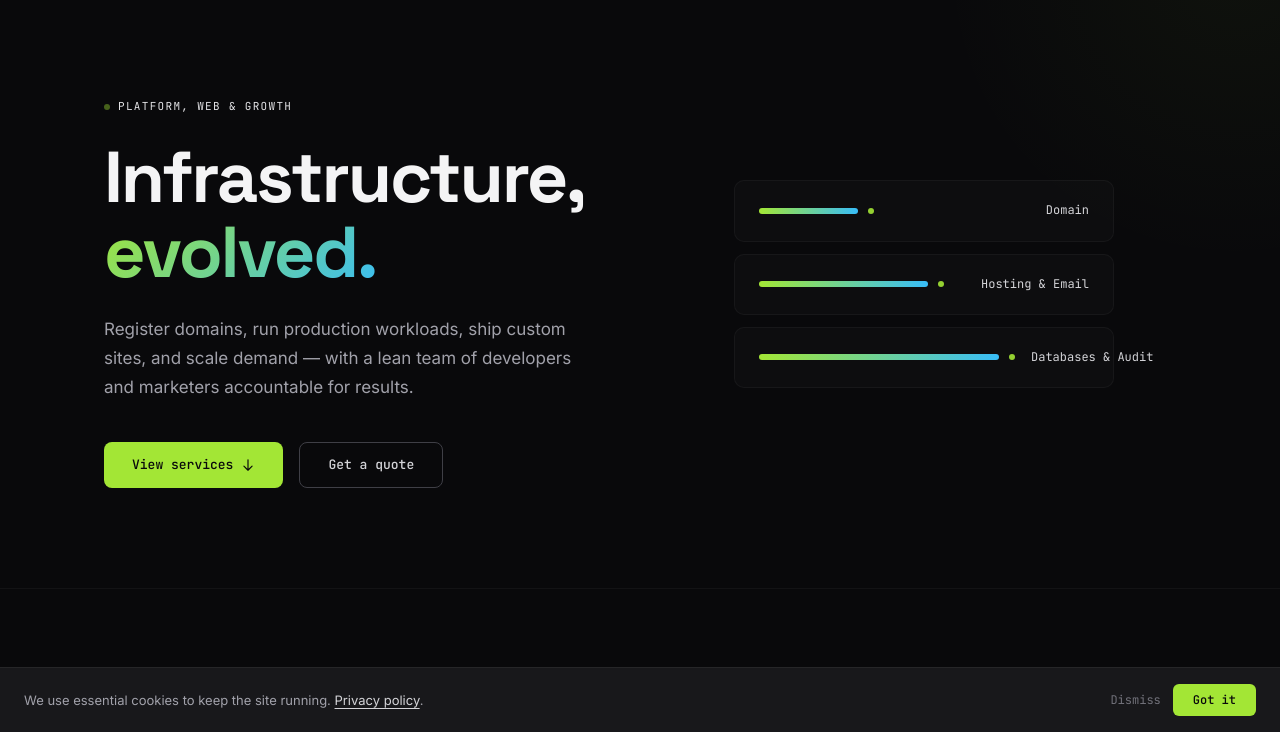
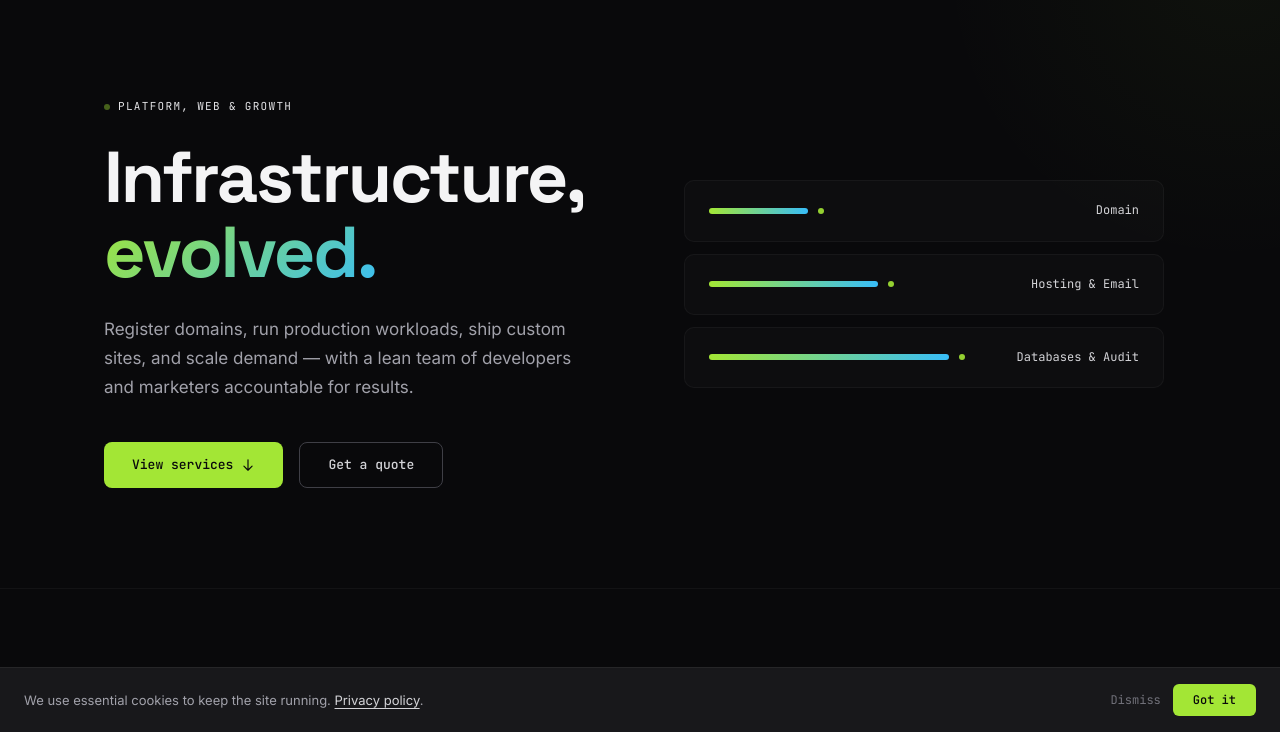
Before and after one commit to redsurfer1/lawenots, a plain HTML site: page index.html in a window 1280 px wide. Shown: the part 68-800 px from the top of the page. Drawn offline with Linux system fonts and the light colour scheme.

Commit message:
Widen hero stack visual and align service labels on the right.
Prevents long labels like Hosting & Email from crowding the bar graphic.

Co-authored-by: Cursor <cursoragent@cursor.com>

```diff
--- a/styles.css
+++ b/styles.css
@@ -31,7 +31,7 @@ nav .container{display:flex;align-items:center;justify-content:space-between;hei
 .btn-secondary{display:inline-flex;align-items:center;gap:8px;font-family:var(--font-mono);font-size:13px;font-weight:500;padding:12px 28px;border-radius:8px;border:1px solid var(--surface-700);color:var(--surface-300);transition:border-color 0.2s,color 0.2s}
 .btn-secondary:hover{border-color:var(--surface-500);color:var(--surface-100)}
 .hero-visual{display:flex;justify-content:center;align-items:center}
-.stack-visual{width:100%;max-width:380px}
+.stack-visual{width:100%;max-width:480px}
 .stack-row{display:flex;align-items:center;justify-content:space-between;gap:16px;padding:20px 24px;border-radius:10px;background:rgba(255,255,255,0.02);border:1px solid rgba(255,255,255,0.04);margin-bottom:12px;transition:background 0.3s,border-color 0.3s}
 .stack-row:hover{background:rgba(163,230,53,0.04);border-color:rgba(163,230,53,0.12)}
 .stack-bar-track{display:inline-flex;align-items:center;gap:10px;flex-shrink:0}
@@ -40,7 +40,7 @@ nav .container{display:flex;align-items:center;justify-content:space-between;hei
 .stack-bar.w-2{width:169px}
 .stack-bar.w-3{width:240px}
 .stack-dot{width:6px;height:6px;border-radius:50%;background:var(--accent-lime);opacity:0.9;flex-shrink:0}
-.stack-label{font-family:var(--font-mono);font-size:12px;color:var(--surface-300);white-space:nowrap;flex-shrink:0}
+.stack-label{font-family:var(--font-mono);font-size:12px;color:var(--surface-300);white-space:nowrap;flex-shrink:0;min-width:140px;text-align:right}
 .section{padding:100px 0}
 .section-header{text-align:center;margin-bottom:64px}
 .section-tag{font-family:var(--font-mono);font-size:11px;letter-spacing:0.12em;text-transform:uppercase;color:var(--accent-lime);margin-bottom:16px}
```
